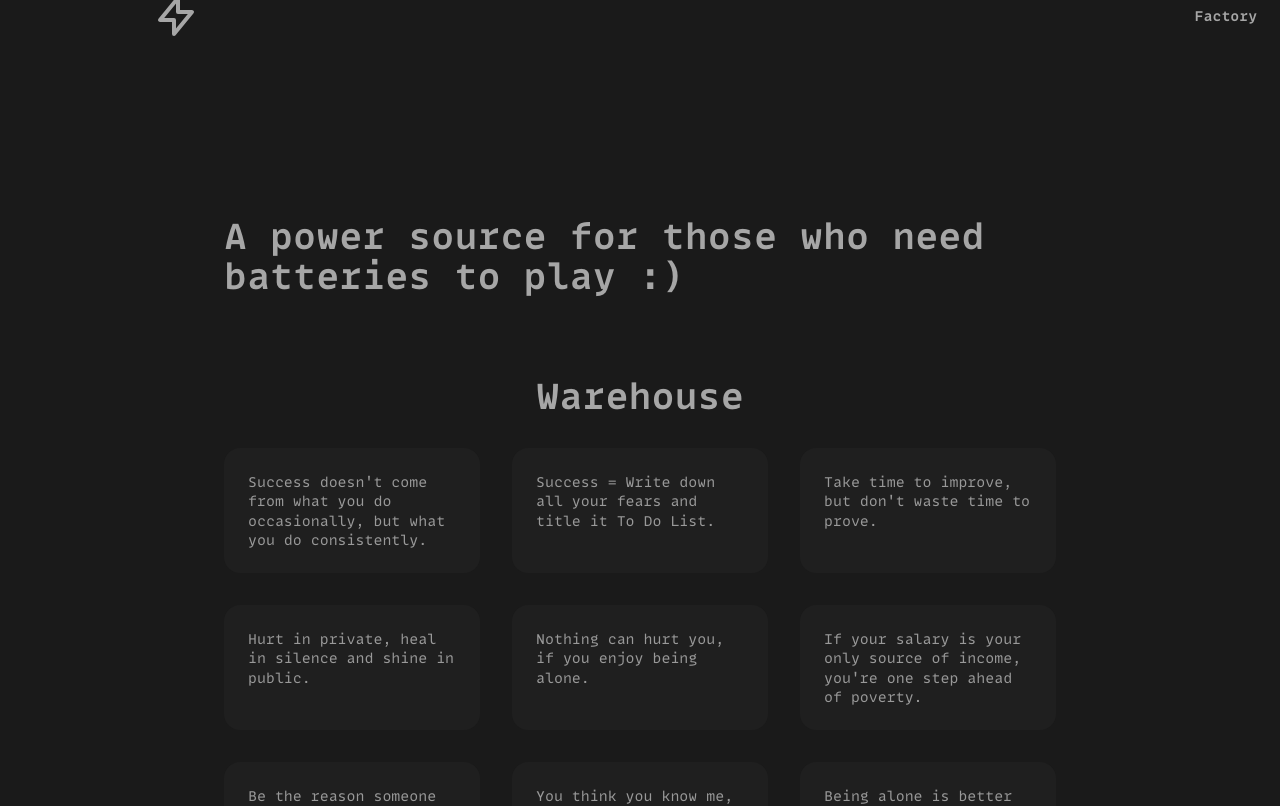
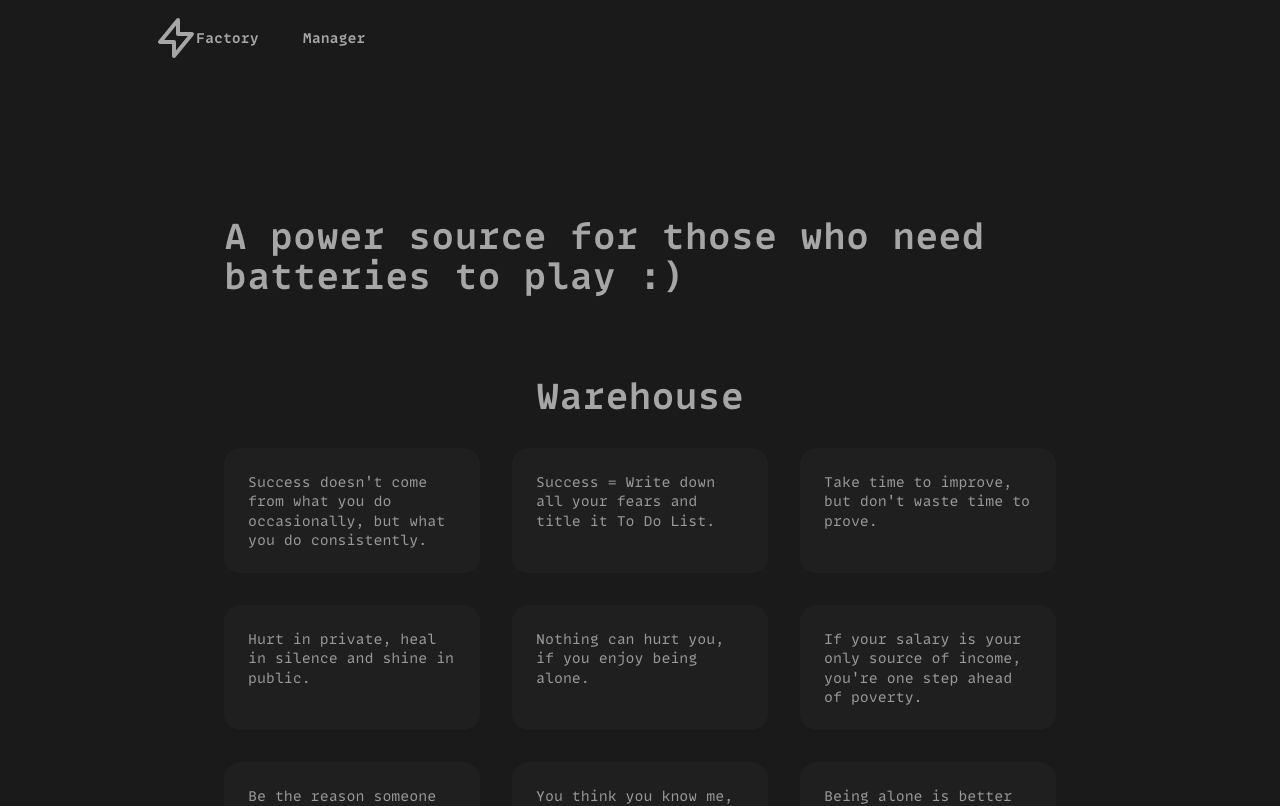
Before and after one commit to vedxp/battry, a Vue app: page / in a window 1280 px wide. Shown: the top 806 px of the page. Built offline with nearby package versions, Linux system fonts and the light colour scheme.

Commit message:
Update Nav.vue

```diff
--- a/src/components/Nav.vue
+++ b/src/components/Nav.vue
@@ -1,11 +1,11 @@
 <template>
-  <nav class="bg-nav px-6 py-2 slg:py-4 slg:px-12 flex items-center justify-between fixed w-full">
+  <nav class="bg-nav px-6 py-2 slg:py-4 slg:px-12 flex flex-row place-items-center fixed w-full">
     <!--Logo-->
     <div class="grow absolute left-6">
       <svg fill="none" stroke="currentColor" class="w-6 h-6 slg:w-9 slg:h-9 lg:w-12 lg:h-12" viewBox="0 0 24 24"><path stroke-linecap="round" stroke-linejoin="round" stroke-width="2" d="M13 10V3L4 14h7v7l9-11h-7z"/></svg>
     </div>
     <!--Links-->
-    <span class="flex text-sm gap-1 font-bold absolute right-6">
+    <span class="text-sm gap-1 font-bold flex justify-end">
       <a class="shrink hover:bg-button px-3 py-2 slg:px-5 slg:py-3 rounded-md" href="https://github.com/VedxP/battery">Factory</a>
       <a class="shrink hover:bg-button px-3 py-2 slg:px-5 slg:py-3 rounded-md" href="/https://github.com/VedxP">Manager</a>
     </span>
```
